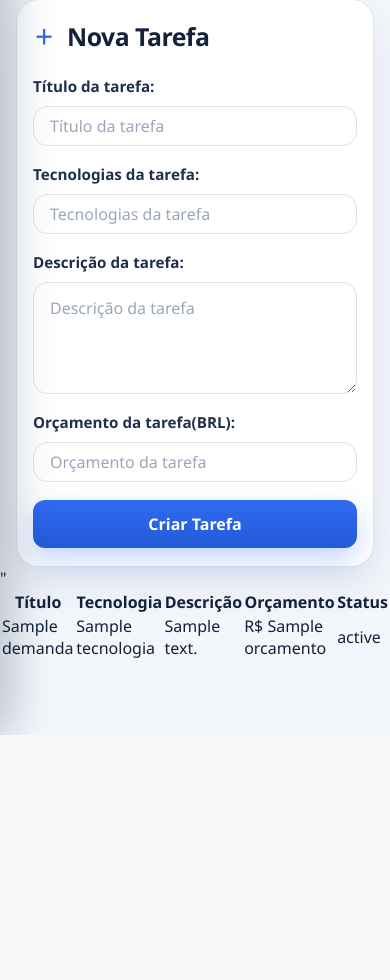
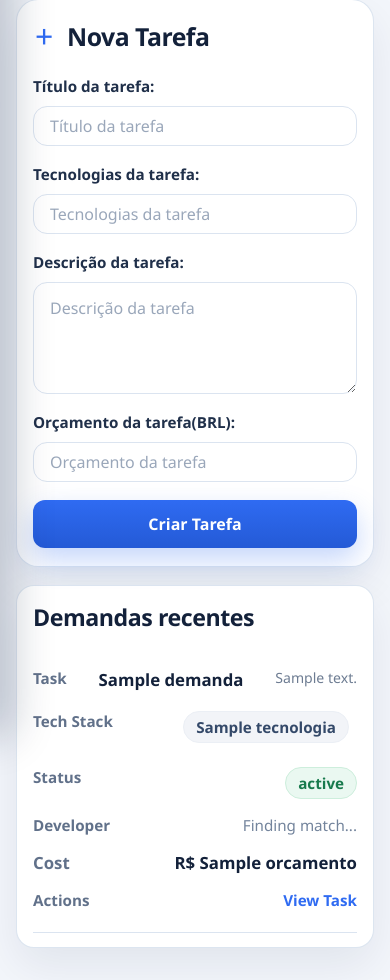
Before and after one commit to TheoNogueiraVirginio/99dev, a Flask app: template templates/dashboardCliente.html in a window 390 px wide. Shown: the part 109-1089 px from the top of the page. Before the commit the page ends 844 px from the top, so only its background shows below. Run offline with Flask 3, Linux system fonts and the light colour scheme; the template is opened without the code that fills it: values that come from a table or form of the project are taken from there, most other values are stand-ins (such as "Sample title", 1, 10 or a date in 2020).

Commit message:
feat(dashboard): demandas recentes atualizadas

```diff
--- a/static/css/dashboardCliente.css
+++ b/static/css/dashboardCliente.css
@@ -374,6 +374,135 @@ header input:focus {
 	transform: translateY(0);
 }
 
+.tarefas {
+	margin: 22px 28px 0;
+	padding: 22px 24px 18px;
+	background: #ffffff;
+	border: 1px solid rgba(219, 228, 240, 0.95);
+	border-radius: 18px;
+	box-shadow: var(--shadow);
+	max-width: 1280px;
+	overflow: hidden;
+}
+
+.tarefas-header {
+	margin-bottom: 14px;
+}
+
+.tarefas-header h2 {
+	font-size: 1.45rem;
+	line-height: 1.2;
+	color: var(--text);
+	letter-spacing: -0.02em;
+}
+
+.tarefas table {
+	width: 100%;
+	border-collapse: collapse;
+	font-size: 0.95rem;
+	background: #fff;
+}
+
+.tarefas thead th {
+	text-align: left;
+	font-weight: 600;
+	color: #61718a;
+	padding: 14px 18px;
+	border-bottom: 1px solid var(--line);
+	white-space: nowrap;
+}
+
+.tarefas tbody td {
+	padding: 18px;
+	border-bottom: 1px solid #edf2f7;
+	vertical-align: middle;
+	color: var(--text);
+}
+
+.tarefas tbody tr {
+	transition: background 0.2s ease, transform 0.2s ease;
+}
+
+.tarefas tbody tr:hover {
+	background: #fafcff;
+}
+
+.task-title {
+	font-size: 1.05rem;
+	font-weight: 600;
+	margin-bottom: 4px;
+	color: var(--text);
+}
+
+.task-subtitle {
+	font-size: 0.88rem;
+	color: #6d7c92;
+}
+
+.task-description {
+	color: #485a74;
+	max-width: 360px;
+	line-height: 1.4;
+}
+
+.tech-pill,
+.status-pill {
+	display: inline-flex;
+	align-items: center;
+	justify-content: center;
+	min-height: 32px;
+	padding: 0 12px;
+	border-radius: 999px;
+	font-weight: 600;
+	white-space: nowrap;
+}
+
+.tech-pill {
+	background: #f2f4f8;
+	color: #344969;
+	border: 1px solid #ebeff5;
+	margin-right: 8px;
+	margin-bottom: 8px;
+}
+
+.status-pill {
+	background: #eaf8f1;
+	color: #187a4d;
+	border: 1px solid #cdeedc;
+}
+
+.developer-placeholder {
+	color: #73849c;
+	font-weight: 500;
+}
+
+.action-link {
+	color: #2f6bf2;
+	font-weight: 700;
+	text-decoration: none;
+	white-space: nowrap;
+}
+
+.action-link:hover {
+	text-decoration: underline;
+}
+
+.tarefas tbody td:last-child,
+.tarefas thead th:last-child {
+	text-align: right;
+}
+
+.tarefas tbody td:nth-child(5) {
+	font-weight: 700;
+	font-size: 1.05rem;
+	color: var(--text);
+	white-space: nowrap;
+}
+
+.tarefas tbody td:nth-child(6) {
+	white-space: nowrap;
+}
+
 @media (max-width: 980px) {
 	body {
 		flex-direction: column;
@@ -450,6 +579,53 @@ header input:focus {
 		padding: 22px 16px 18px;
 	}
 
+	.tarefas {
+		margin: 18px 16px 0;
+		padding: 18px 16px 14px;
+	}
+
+	.tarefas table,
+	.tarefas thead,
+	.tarefas tbody,
+	.tarefas th,
+	.tarefas td,
+	.tarefas tr {
+		display: block;
+	}
+
+	.tarefas thead {
+		display: none;
+	}
+
+	.tarefas tbody tr {
+		padding: 14px 0;
+		border-bottom: 1px solid var(--line);
+	}
+
+	.tarefas tbody td {
+		padding: 8px 0;
+		border: 0;
+		display: flex;
+		justify-content: space-between;
+		gap: 16px;
+	}
+
+	.tarefas tbody td::before {
+		content: attr(data-label);
+		font-weight: 600;
+		color: #61718a;
+		flex-shrink: 0;
+	}
+
+	.tarefas tbody td:last-child {
+		text-align: left;
+	}
+
+	.task-description {
+		max-width: none;
+		text-align: right;
+	}
+
 	.logo h1 {
 		font-size: 1.45rem;
 	}
--- a/templates/dashboardCliente.html
+++ b/templates/dashboardCliente.html
@@ -66,28 +66,39 @@
             </form>
         </section>
         <section class="tarefas">
+            <div class="tarefas-header">
+                <h2>Demandas recentes</h2>
+            </div>
             <table>
                 <thead>
                     <tr>
                         <th>Título</th>
                         <th>Tecnologia</th>
-                        <th>Descrição</th>
+                        <th>Status</th>
+                        <th>Developer</th>
                         <th>Orçamento</th>
-                        <th>Status</th>
+                        <th>Ações</th>
                     </tr>
                 </thead>
                 <tbody>
                     {% for demanda in demandas %}
                     <tr>
-                        <td>{{ demanda.titulo }}</td>
-                        <td>{{ demanda.tecnologia }}</td>
-                        <td>{{ demanda.descricao }}</td>
-                        <td>R$ {{ demanda.orcamento }}</td>
-                        <td>{{ demanda.status }}</td>
+                        <td data-label="Task">
+                            <div class="task-title">{{ demanda.titulo }}</div>
+                            <div class="task-subtitle">{{ demanda.descricao }}</div>
+                        </td>
+                        <td data-label="Tech Stack">
+                            <span class="tech-pill">{{ demanda.tecnologia }}</span>
+                        </td>
+                        <td data-label="Status"><span class="status-pill">{{ demanda.status }}</span></td>
+                        <td data-label="Developer"><span class="developer-placeholder">Finding match...</span></td>
+                        <td data-label="Cost">R$ {{ demanda.orcamento }}</td>
+                        <td data-label="Actions"><a class="action-link" href="#">View Task</a></td>
                     </tr>
                     {% endfor %}
                 </tbody>
-        </section>"
+            </table>
+        </section>
     </main>
 </body>
 
```
